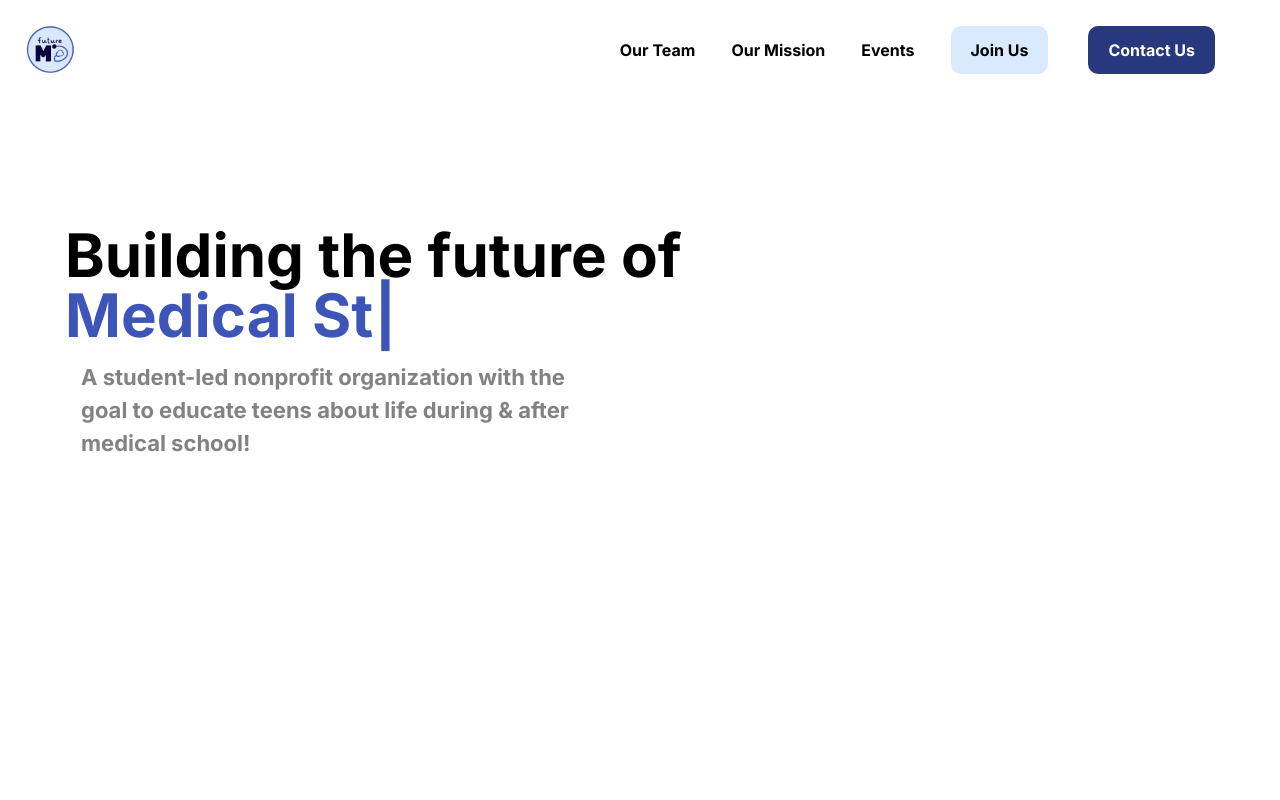
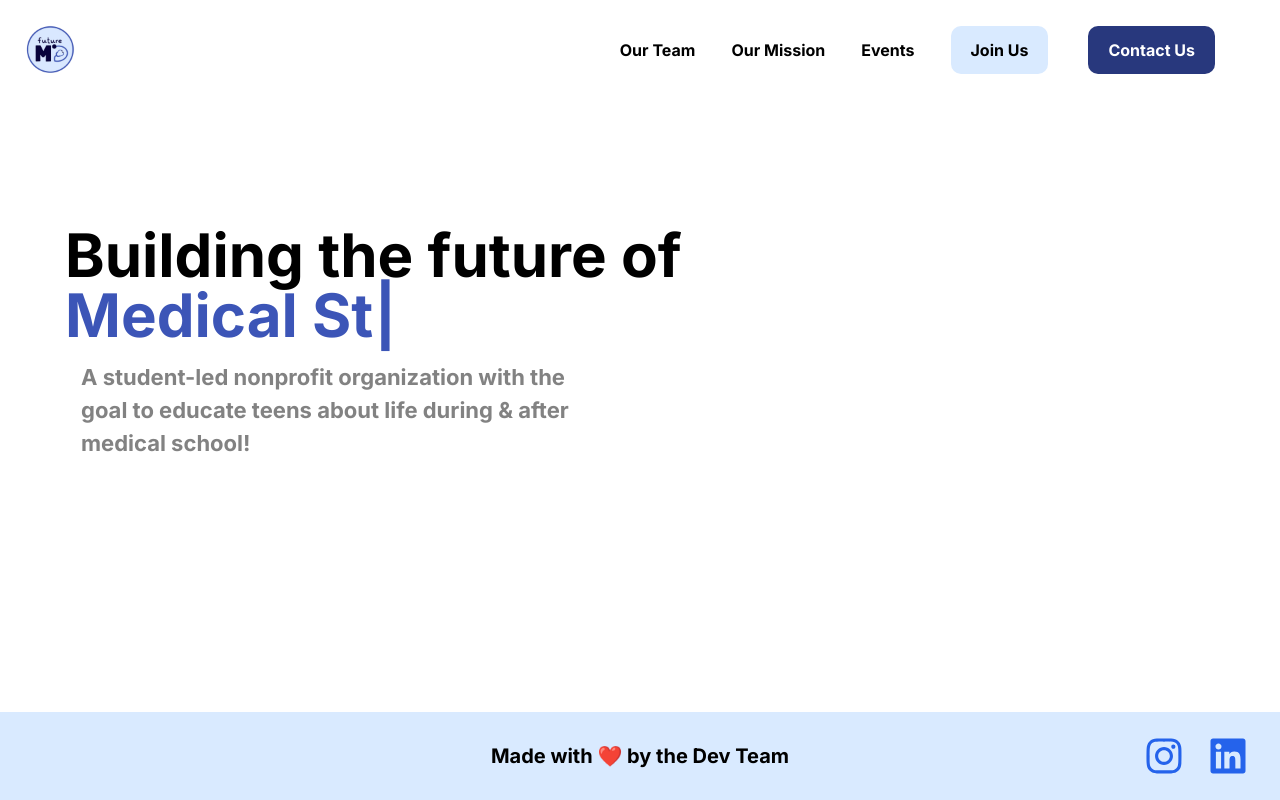
Before and after one commit to advayc/futuremd-site, a Next.js app: page / in a window 1280 px wide. Built offline with nearby package versions, Linux system fonts and the light colour scheme.

Commit message:
footer + readme

```diff
--- /dev/null
+++ b/components/footer.tsx
@@ -0,0 +1,28 @@
+import React from 'react';
+import { FaInstagram, FaLinkedin } from 'react-icons/fa';
+
+const Footer: React.FC = () => {
+    return (
+        <footer className="fixed bottom-0 left-0 right-0 z-10 bg-[#D9EAFF] py-6 px-4 sm:px-6 lg:px-8 flex justify-between items-center">
+            <div className="absolute inset-x-0 text-center">
+                <p className="font-bold text-black text-xl">
+                    Made with <span className="text-red-500">❤️</span> by the{' '}
+                    <a className="text-black font-bold hover:text-[#3C55B7] transition duration-200"
+                       href="https://github.com/advayc/futuremd-site" target="_blank" rel="noopener noreferrer">
+                        Dev Team
+                    </a>
+                </p>
+            </div>
+            <div className="flex space-x-6 ml-auto">
+                <a href="https://www.instagram.com/futuremd_team/" target="_blank" rel="noopener noreferrer">
+                    <FaInstagram size={40} className="text-blue-600 hover:text-blue-900 transition-all duration-300" />
+                </a>
+                <a href="https://www.linkedin.com/company/futuremdteam/" target="_blank" rel="noopener noreferrer">
+                    <FaLinkedin size={40} className="text-blue-600 hover:text-blue-900 transition-all duration-300" />
+                </a>
+            </div>
+        </footer>
+    );
+};
+
+export default Footer;
--- a/pages/contact.tsx
+++ b/pages/contact.tsx
@@ -21,10 +21,10 @@ export default function Contact() {
             <div className="flex flex-col items-center mt-6 p-8 bg-[#D9EAFF]">
                 <h2 className="text-4xl font-bold mb-4 text-black">Connect With Us</h2>
                 <div className="flex space-x-4">
-                    <a href="https://www.instagram.com/yourinstagram" target="_blank" rel="noopener noreferrer">
+                    <a href="https://www.instagram.com/futuremd_team/" target="_blank" rel="noopener noreferrer">
                         <FaInstagram size={40} className="text-blue-600 hover:text-blue-900 transition-all duration-300" />
                     </a>
-                    <a href="https://www.linkedin.com/in/yourlinkedin" target="_blank" rel="noopener noreferrer">
+                    <a href="https://www.linkedin.com/company/futuremdteam/" target="_blank" rel="noopener noreferrer">
                         <FaLinkedin size={40} className="text-blue-600 hover:text-blue-900 transition-all duration-300" />
                     </a>
                 </div>
--- a/pages/index.tsx
+++ b/pages/index.tsx
@@ -1,5 +1,6 @@
 import { Inter } from "next/font/google";
 import Navbar from "@/components/navbar";
+import Footer from "@/components/footer";
 import Typewriter from "typewriter-effect";
 
 const inter = Inter({ subsets: ["latin"] });
@@ -28,7 +29,7 @@ export default function Home() {
           goal to educate teens about life during & after <br></br>
           medical school!
         </p>
-
+        <Footer />
     </main>
   );
 }
```
Also changed, not shown: image.png (added), 1 other file (tests, documents, lock files or other folders).
